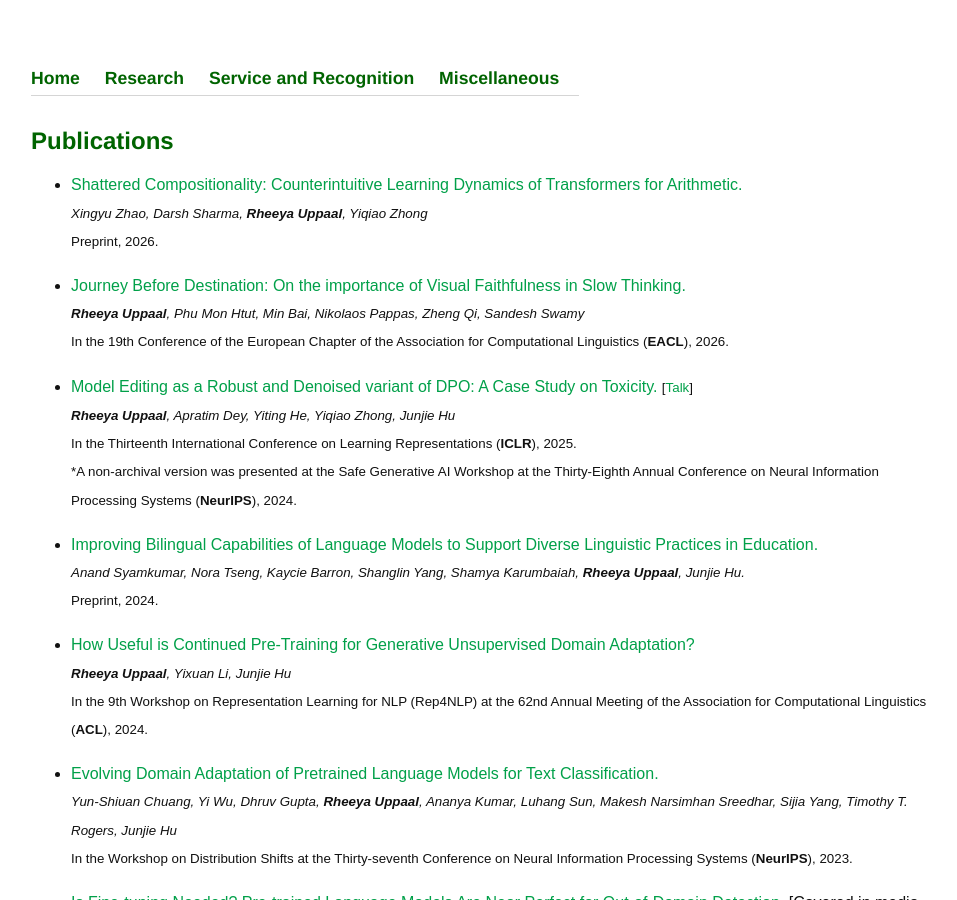
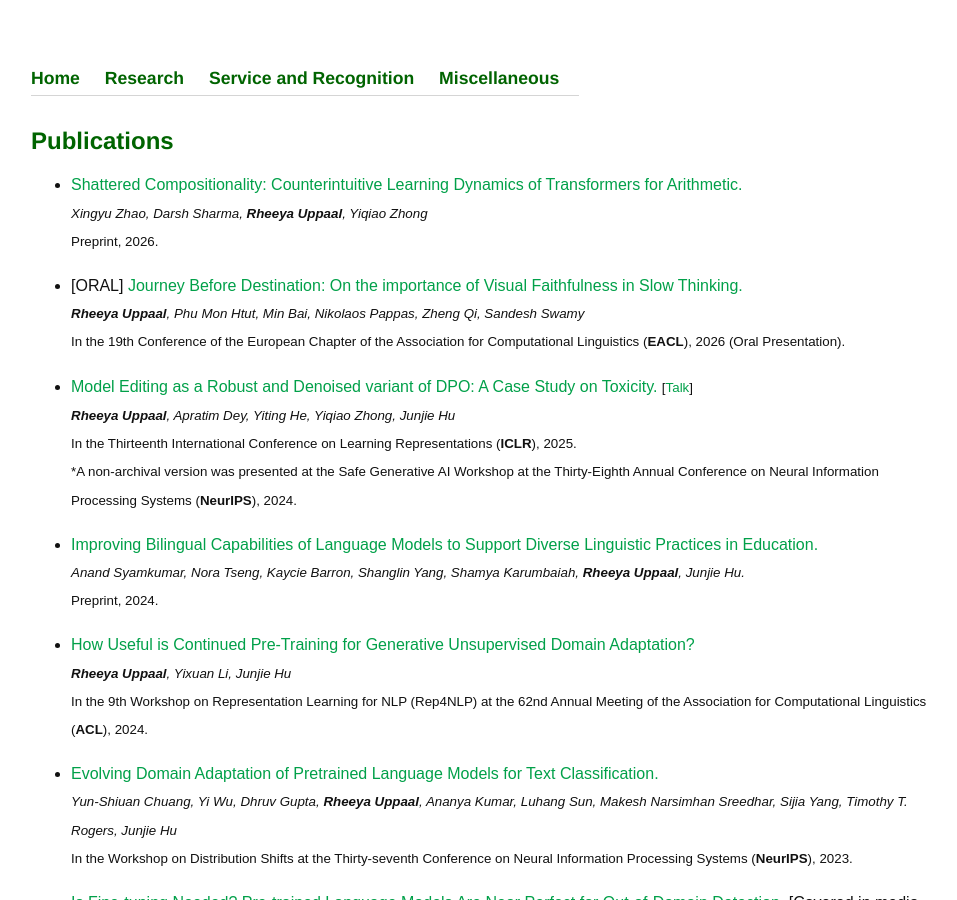
Before and after one commit to Uppaal/Uppaal.github.io, a Jekyll site: the page built from publications.html, in a window 1280 px wide and 900 px high. Shown: the whole window, without its empty margins (161-1118 px from the left). Built offline with Jekyll 4.4.1, drawn with Linux system fonts in a browser that asks for light colours.

Commit message:
Mark presentation as oral in publications list
Added '[ORAL]' designation to the conference presentation entry.

```diff
--- a/publications.html
+++ b/publications.html
@@ -18,7 +18,7 @@ title: Publications
 
 	<li><a href="https://arxiv.org/abs/2601.22510">Shattered Compositionality: Counterintuitive Learning Dynamics of Transformers for Arithmetic.</a> <br><small><i>Xingyu Zhao, Darsh Sharma, <b>Rheeya Uppaal</b>, Yiqiao Zhong</i><br>Preprint, 2026.</small></li>
 
-	<li><a href="https://uppaal.github.io/projects/visual-faithfulness/journey-before-destination.html">Journey Before Destination: On the importance of Visual Faithfulness in Slow Thinking.</a> <br><small><i><b>Rheeya Uppaal</b>, Phu Mon Htut, Min Bai, Nikolaos Pappas, Zheng Qi, Sandesh Swamy</i><br>In the 19th Conference of the European Chapter of the Association for Computational Linguistics (<b>EACL</b>), 2026.</small></li>
+	<li>[ORAL] <a href="https://uppaal.github.io/projects/visual-faithfulness/journey-before-destination.html">Journey Before Destination: On the importance of Visual Faithfulness in Slow Thinking.</a> <br><small><i><b>Rheeya Uppaal</b>, Phu Mon Htut, Min Bai, Nikolaos Pappas, Zheng Qi, Sandesh Swamy</i><br>In the 19th Conference of the European Chapter of the Association for Computational Linguistics (<b>EACL</b>), 2026 (Oral Presentation).</small></li>
 
 	<li><a href="https://uppaal.github.io/projects/profs/profs.html">Model Editing as a Robust and Denoised variant of DPO: A Case Study on Toxicity.</a> <small>[<a href="https://www.youtube.com/watch?v=SvIl4tXo66E">Talk</a>]</small><br><small><i><b>Rheeya Uppaal</b>, Apratim Dey, Yiting He, Yiqiao Zhong, Junjie Hu</i><br>In the Thirteenth International Conference on Learning Representations (<b>ICLR</b>), 2025.<br>*A non-archival version was presented at the Safe Generative AI Workshop at the Thirty-Eighth Annual Conference on Neural Information Processing Systems (<b>NeurIPS</b>), 2024.</small></li>
 
```
